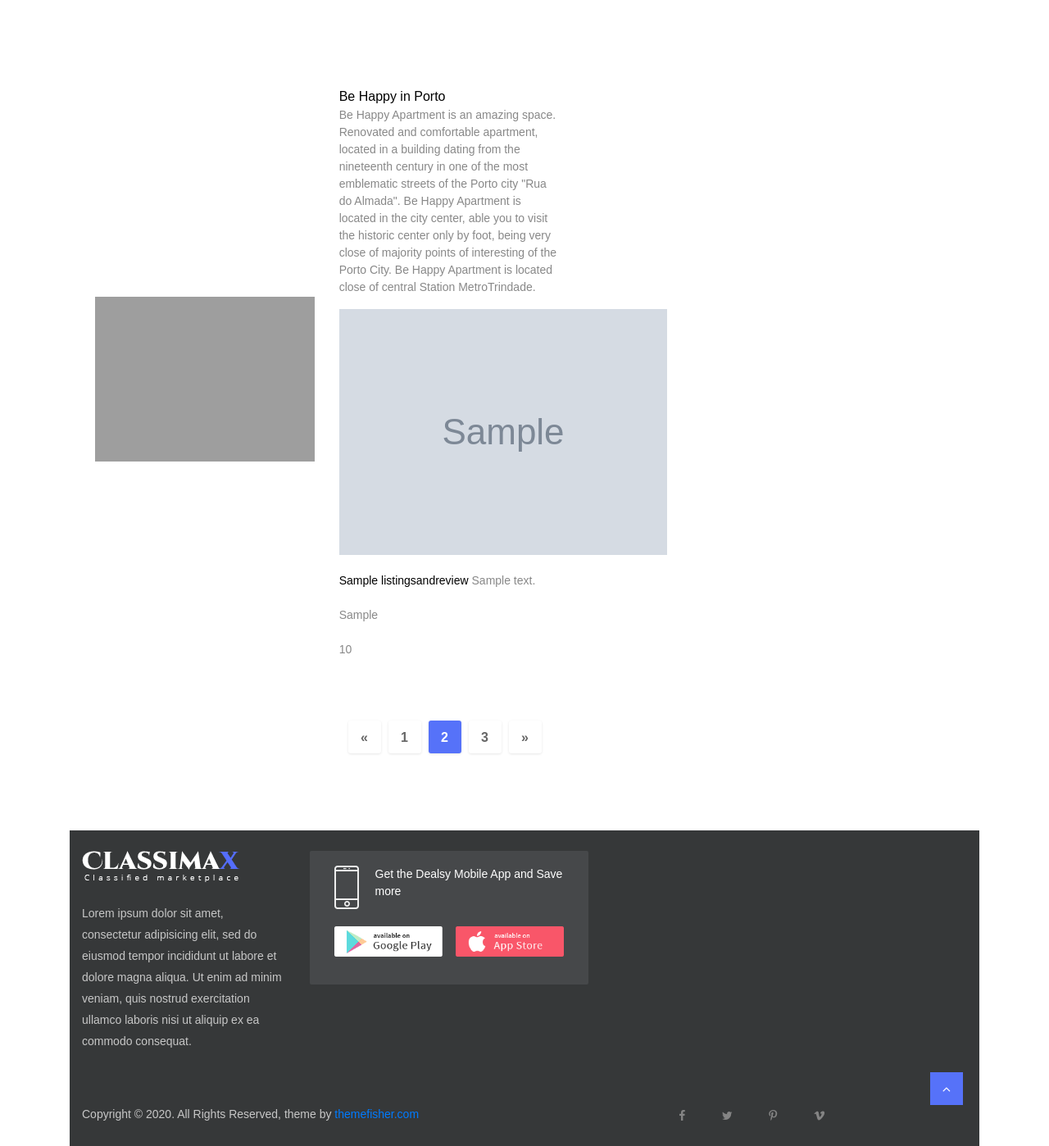
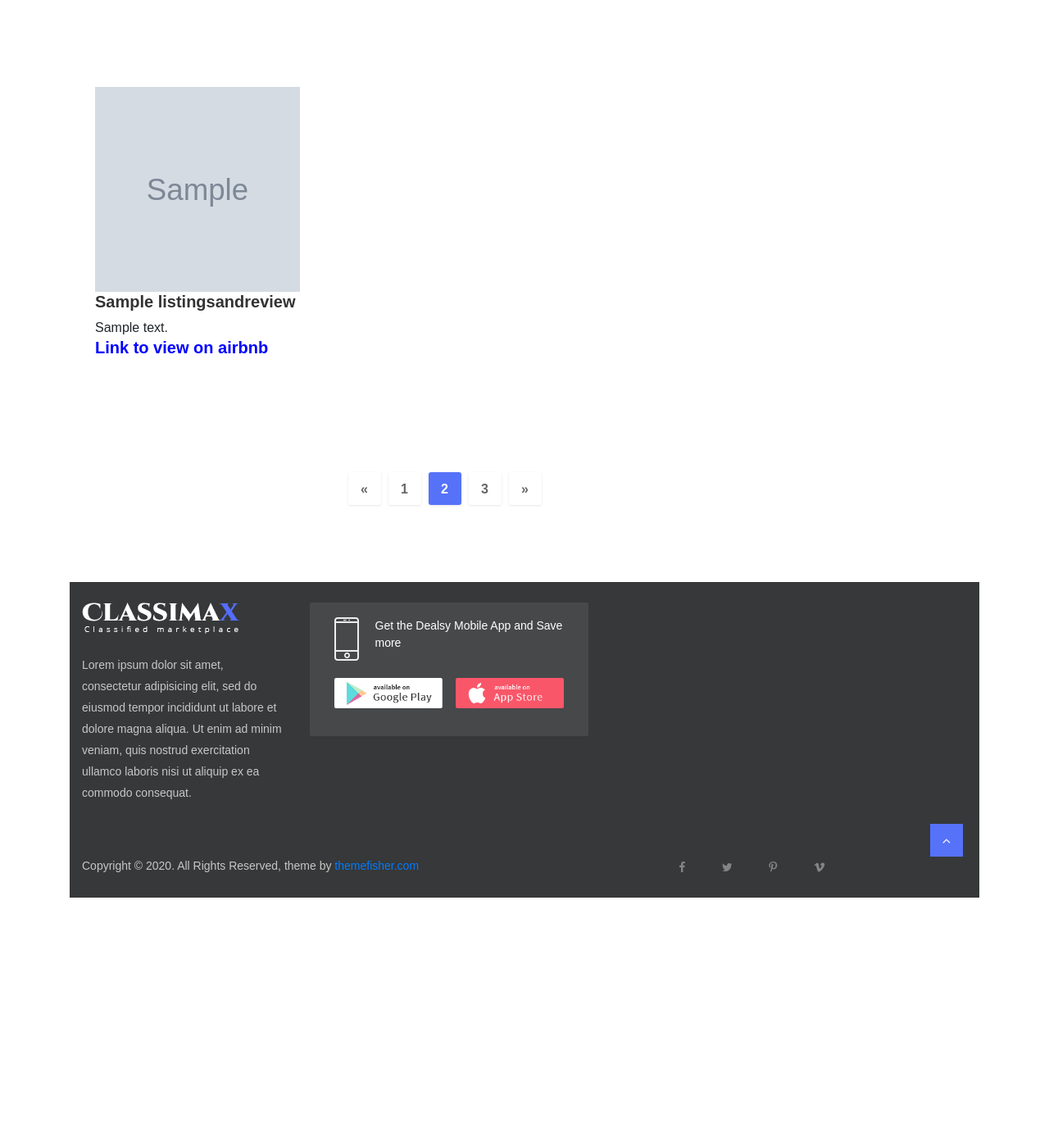
Before and after one commit to baddipudiDebora/MongoDBholidayhomeListing, a Flask app: page /viewlisting in a window 1280 px wide. Shown: the part 88-1486 px from the top of the page at 82% size. After the commit the page ends 1183 px from the top, so only its background shows below. Run offline with Flask 2, Linux system fonts and the light colour scheme; grey boxes marked "Sample" are stand-in pictures; a database or web service that is not in the repository returns one stand-in record (values such as "Sample title"); some libraries are stand-ins or nearby versions; some web fonts are replaced; grey boxes are pictures that could not be loaded.

Commit message:
page layout for view lsiting page

```diff
--- a/run.py
+++ b/run.py
@@ -12,8 +12,8 @@ app.secret_key = "randomstring123"
 messages = []
 
 
-app.config["MONGO_DBNAME"] = 'sample_airbnb'
-app.config["MONGO_URI"] = 'mongodb+srv://root:RootUser@cluster0.yvawf.mongodb.net/sample_airbnb?retryWrites=true&w=majority'
+app.config["MONGO_DBNAME"] = 'sample_airbnb_reservation'
+app.config["MONGO_URI"] = 'mongodb+srv://root:RootUser@cluster0.yvawf.mongodb.net/sample_airbnb_reservation?retryWrites=true&w=majority'
 
 mongo = PyMongo(app)
 
--- a/templates/ad-list-view.html
+++ b/templates/ad-list-view.html
@@ -9,44 +9,24 @@
 					<!-- ad listing list  -->
 					<div class="ad-listing-list mt-20">
 						<div class="row p-lg-3 p-sm-5 p-4">
-							<div class="col-lg-4 align-self-center">
-								<a href="https://www.airbnb.com/rooms/10083468">
-									<img
-                    src="https://a0.muscache.com/im/pictures/9420dabf-661e-4e86-b69c-84d90ceeedb5.jpg?aki_policy=large"
-                    class="img-fluid"
-                    alt=""
-                  />
-                </a>
-							</div>
-							<div class="col-lg-8">
-								<div class="row">
-									<div class="col-lg-6 col-md-10">
-										<div class="ad-listing-content">
-											<a href="https://www.airbnb.com/rooms/10083468">
-												Be Happy in Porto</a>
-											<p>
-												Be Happy Apartment is an amazing space. Renovated and comfortable
-												apartment, located in a building dating from the nineteenth century in
-												one of the most emblematic streets of the Porto city "Rua do Almada". Be
-												Happy Apartment is located in the city center, able you to visit the
-												historic center only by foot, being very close of majority points of
-												interesting of the Porto City. Be Happy Apartment is located close of
-												central Station MetroTrindade.
-											</p>
-                                            <p>
-                                            {% for list in listings%}
-                                            <img src="{{ list.images }}">
-                                           <a href="{{ list.listing_url }}"><br>{{list.name}}</a>
-                                           {{list.summary}}<br><br>{{list.minimum_nights}}<br><br>
-                                           {{list.price}}
+							<div class="col-lg-8 align-self-center">
+								    {% for list in listings%}
+                                            <img src="{{ list.images_picture_url }}" style="height:250px;width:250px;"/>
+
+                                           <br><h3><strong>{{list.name}}</strong></h3>
+                                           {{list.summary}}<br>
+                                           <div>
+
+                                            <a href="{{ list.listing_url }}"><h5 style="color:blue;">Link to view on airbnb</h5></a>
+
+                                           </div>
+                                           <br>
+                                           <br>
+                                           <br>
+
                                             {% endfor %}
-                                            </p>
-										</div>
-									</div>
+                                    	</div>
 
-								</div>
-							</div>
-						</div>
 					</div>
 					<div class="ad-listing-list mt-20">
 					</div>
```
Also changed, not shown: templates/Ad-listing.html (+5 -5 lines).
